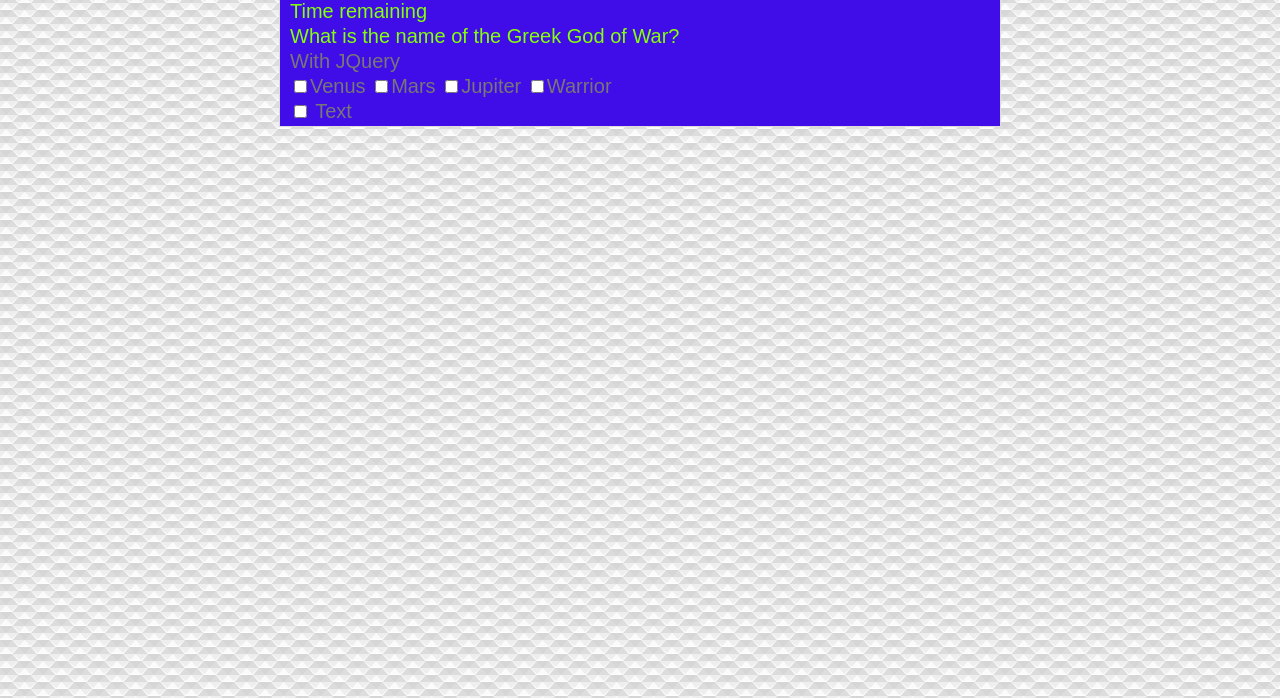
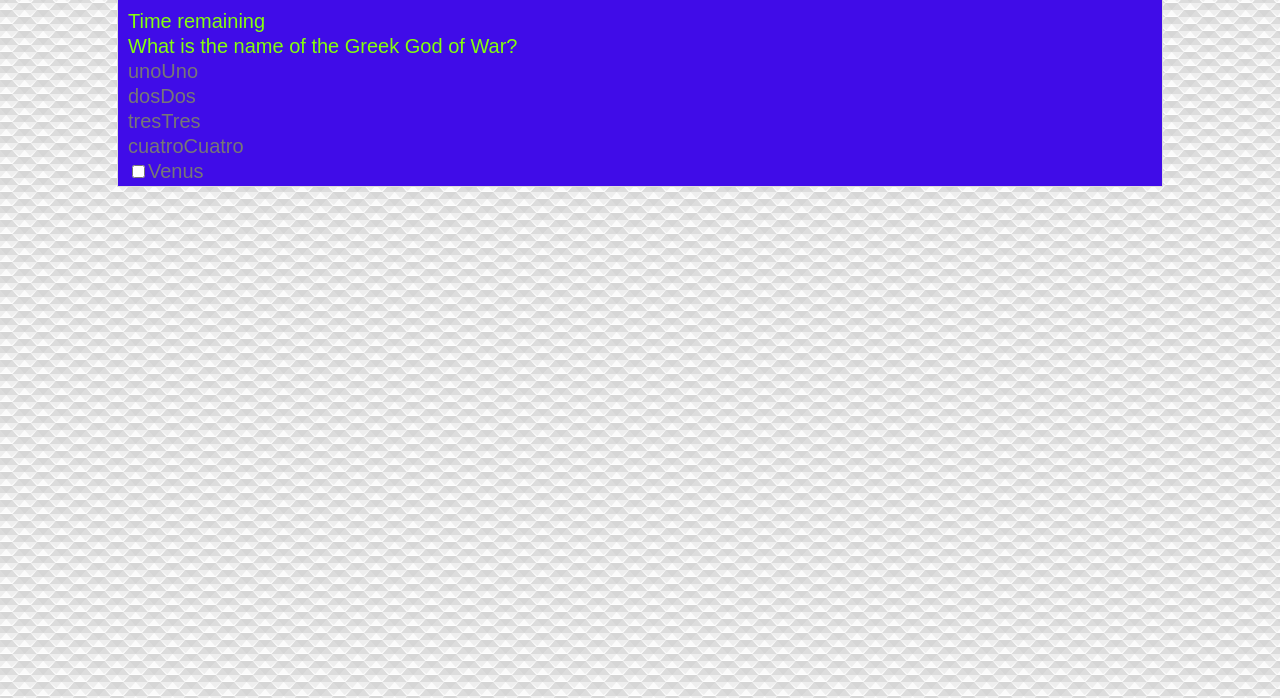
Before and after one commit to RioMando/TriviaGame, a plain HTML site: page index.html in a window 1280 px wide. Shown: the part 102-800 px from the top of the page. Drawn offline with nearby package versions, Linux system fonts and the light colour scheme.

Commit message:
dynamic assignation of response options

```diff
--- a/assets/css/style.css
+++ b/assets/css/style.css
@@ -22,9 +22,10 @@ h2 {
 
 .bigBox {
     margin: auto;
-    width: 70%;
+    margin-top: 10px;
+    width: 80%;
 	padding: 10px 10px 2px 10px;
-	max-width: 700px;
+/*	max-width: auto;*/
 	border: 1px solid #ddd;
 	background-color: #400ce8;
 }
--- a/assets/javascript/app.js
+++ b/assets/javascript/app.js
@@ -1 +1,16 @@
-$('#containerId').append('<input type="checkbox" name="myCheckbox" />');
+//$('#containerId').append('<input type="checkbox" name="myCheckbox" />');
+
+  // Loops through the array of responses
+  for (var i = 0; i < responses.one.length; i++) {
+    // Then dynamicaly generates buttons for each response option in the array
+    // This code $("<button>") is all jQuery needs to create the beginning and end tag. (<button></button>)
+    var a = $("<button>");
+    // Adds a class of response option to our checkbox
+    a.addClass("response");
+    // Added a data-attribute
+    a.attr("option", responses.one[i]);
+    // Provided the text asociated to the response
+    a.text(responses.one[i]);
+    // Added the button to the buttons-view div
+    $("#bcheckbox-view").append(a);
+  }
--- a/index.html
+++ b/index.html
@@ -11,29 +11,62 @@
 
   <!-- Header -->
   <div class="bigBox">  <!-- This is the container for all the information  -->
-    <h1>Totatlly Trivial Trivia</h1>
+    <h1>Totally Trivial Trivia</h1>
     <h2>Time remaining<span id="timer"></span></h2>
     <h2 class ="question">What is the name of the Greek God of War?</h2>
-    <div class="containerId">With JQuery</div>
+    <!-- Rendered checkboxes will get dumped here  -->
+    <div id="checkbox-view"></div>
+
+
 
 
     <label><input type="checkbox" name="checkbox" value="value">Venus</label>
-    <label><input type="checkbox" name="checkbox" value="value">Mars</label>
-    <label><input type="checkbox" name="checkbox" value="value">Jupiter</label>
+<!--    <label><input type="checkbox" name="checkbox" value="value">Jupiter</label>
     <label><input type="checkbox" name="checkbox" value="value">Warrior</label>
     <br>
     <input type="checkbox" name="checkbox" id="checkbox_id" value="value">
     <label for="checkbox_id">Text</label>
     </header>
   </div>
-
+-->
 
 
   <!-- JQuery -->
   <script  src="https://code.jquery.com/jquery-3.2.1.js" integrity="sha256-DZAnKJ/6XZ9si04Hgrsxu/8s717jcIzLy3oi35EouyE=" crossorigin="anonymous"></script>
 
   <!-- Javascript -->
-  <script type="text/javascript" src="assets/javascript/app.js"></script>
+<!--  <script type="text/javascript" src="assets/javascript/app.js"></script>  -->
+
+ <script type="text/javascript">
+
+   var responses = ["unoUno", "dosDos", "tresTres", "cuatroCuatro" ];
+
+
+function renderButtons() {
+   // Loops through the array of responses
+  for (var i = 0; i < responses.length; i++) {
+    // Then dynamicaly generates buttons for each response option in the array
+    // This code $("<button>") is all jQuery needs to create the beginning and end tag. (<button></button>)
+    var a = $("<div>");
+    // Adds a class of response option to our checkbox
+    a.addClass("response");
+   // a.addType("checkbox");
+    // Added a data-attribute
+   // a.attr("type", checkbox);
+    a.attr("option", responses[i]);
+    // Provided the text asociated to the response
+    a.text(responses[i]);
+    // Added the button to the buttons-view div
+    $("#checkbox-view").append(a);
+  }
+
+}
+      renderButtons();
+
+
+</script>
+
+
 
 </body>
 </html>
```
